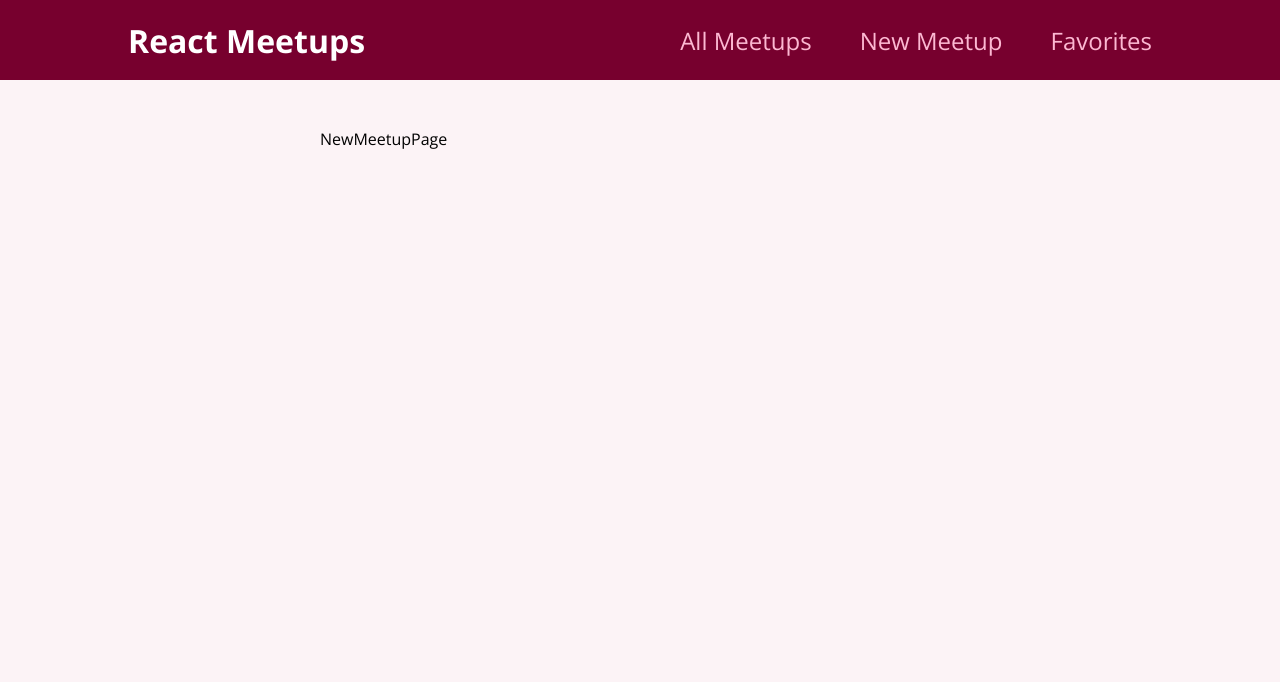
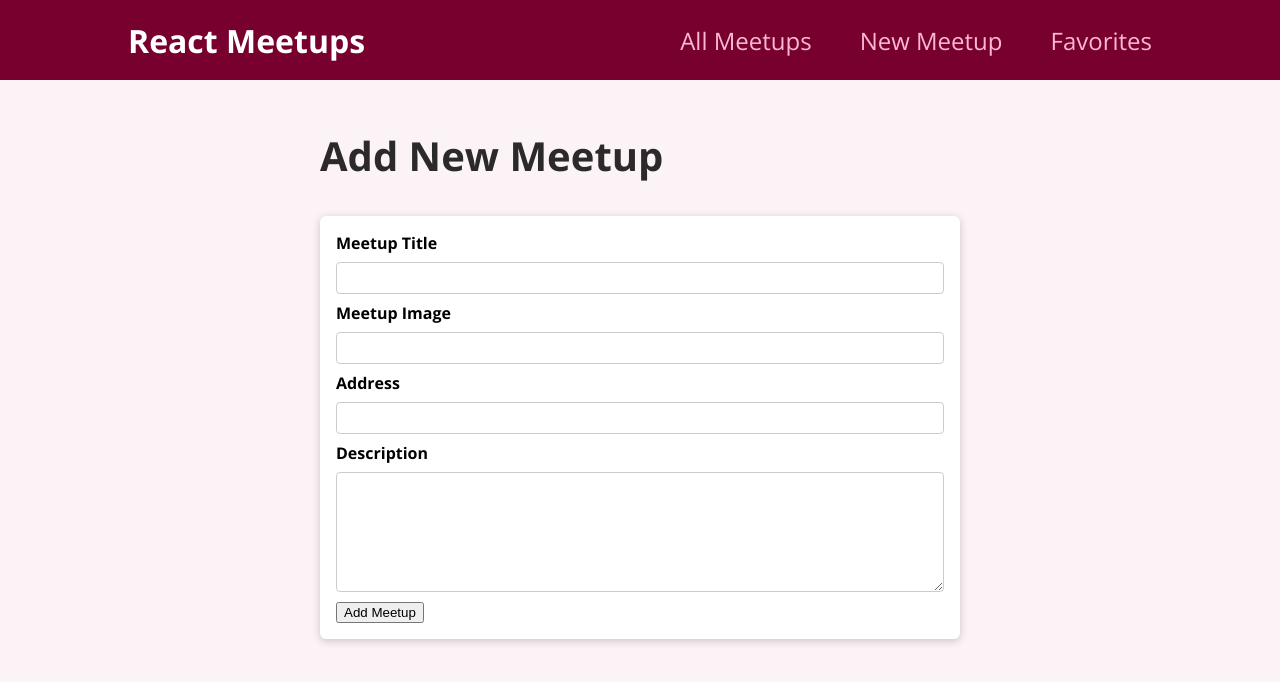
Before and after one commit to edsonjmv/react-summary, a React (Create React App) app: page /new-meetup in a window 1280 px wide. Shown: the top 682 px of the page. Built offline with nearby package versions, Linux system fonts and the light colour scheme.

Commit message:
adding new meetup form

```diff
--- /dev/null
+++ b/src/components/meetups/NewMeetupForm.js
@@ -0,0 +1,32 @@
+import classes from './NewMeetupForm.module.css';
+import Card from '../ui/Card';
+
+function NewMeetupForm() {
+  return (
+    <Card>
+      <form className={classes.form}>
+        <div className={classes.control}>
+          <label htmlFor="title">Meetup Title</label>
+          <input type="text" required id="title" />
+        </div>
+        <div className={classes.control}>
+          <label htmlFor="image">Meetup Image</label>
+          <input type="url" required id="image" />
+        </div>
+        <div className={classes.control}>
+          <label htmlFor="address">Address</label>
+          <input type="text" required id="address" />
+        </div>
+        <div className={classes.control}>
+          <label htmlFor="description">Description</label>
+          <textarea required id="description" rows="5" />
+        </div>
+        <div className={classes.action}>
+          <button type="button">Add Meetup</button>
+        </div>
+      </form>
+    </Card>
+  );
+}
+
+export default NewMeetupForm;
--- /dev/null
+++ b/src/components/meetups/NewMeetupForm.module.css
@@ -0,0 +1,45 @@
+.form {
+  padding: 1rem;
+}
+
+.control {
+  margin-bottom: 0.5rem;
+}
+
+.control label {
+  display: block;
+  font-weight: bold;
+  margin-bottom: 0.5rem;
+}
+
+.control input,
+.control textarea {
+  display: block;
+  font: inherit;
+  border-radius: 4px;
+  border: 1px solid #ccc;
+  padding: 0.25rem;
+  width: 100%;
+}
+
+.actions {
+  margin-top: 1rem;
+  text-align: right;
+}
+
+.actions button {
+  font: inherit;
+  cursor: pointer;
+  background-color: #77002e;
+  color: white;
+  padding: 0.5rem 1.5rem;
+  border: 1px solid #77002e;
+  border-radius: 4px;
+  font-weight: bold;
+}
+
+.actions button:hover,
+.actions button:active {
+  background-color: #a50e48;
+  border-color: #a50e48;
+}
--- a/src/pages/NewMeetup.js
+++ b/src/pages/NewMeetup.js
@@ -1,5 +1,12 @@
+import NewMeetupForm from '../components/meetups/NewMeetupForm';
+
 function NewMeetupPage() {
-  return <div>NewMeetupPage</div>;
+  return (
+    <section>
+      <h1>Add New Meetup</h1>
+      <NewMeetupForm />
+    </section>
+  );
 }
 
 export default NewMeetupPage;
```
